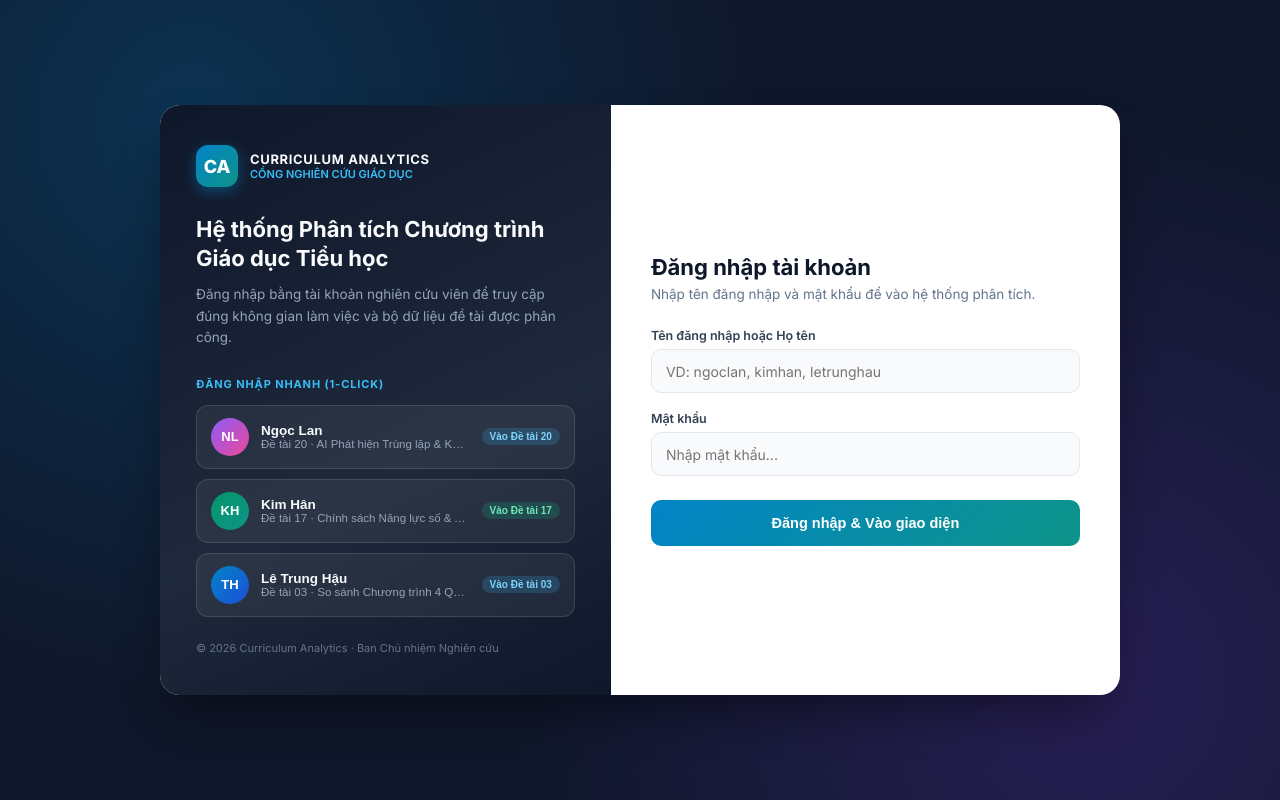
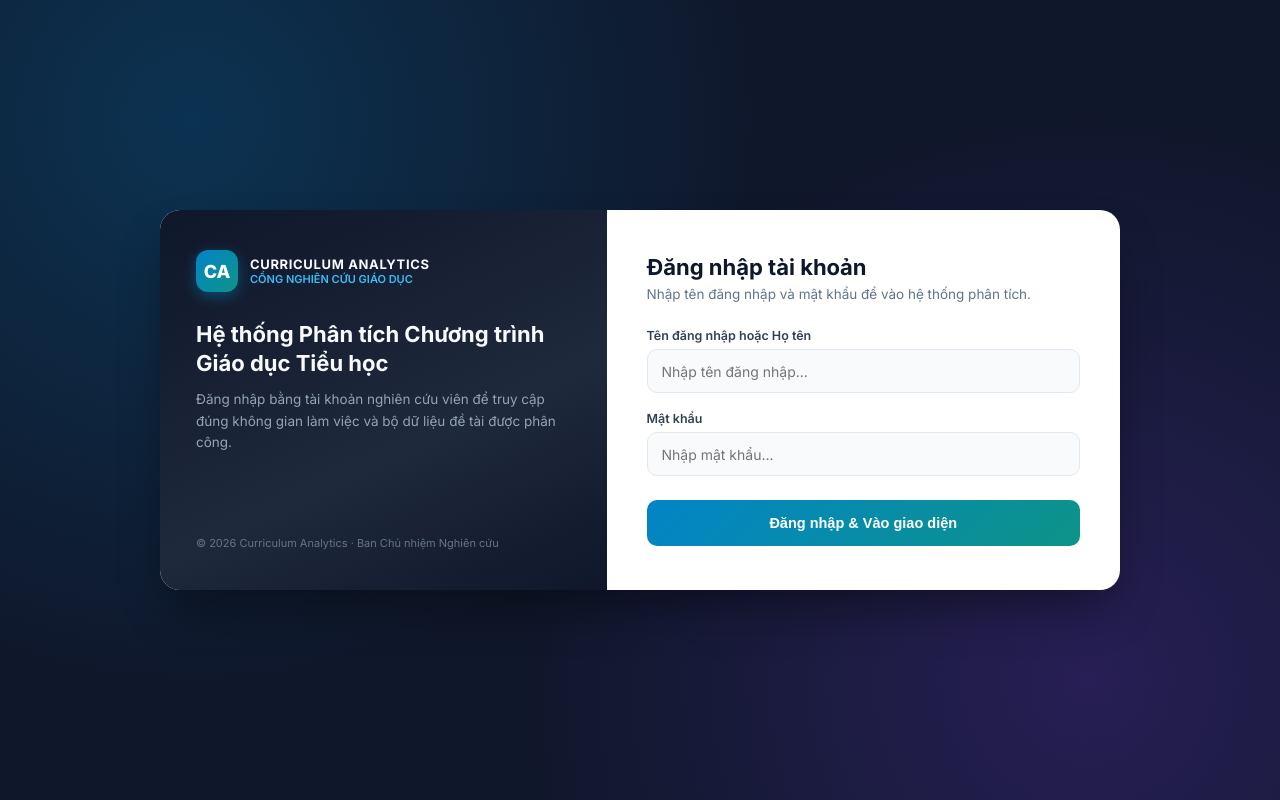
Before and after one commit to Lehau290/CURRICULUM-ANALYTICS, a plain HTML site: page login.html in a window 1280 px wide. Drawn offline with Linux system fonts and the light colour scheme.

Commit message:
chore: remove quick 1-click login cards from login page

```diff
--- a/login.html
+++ b/login.html
@@ -296,37 +296,6 @@
 
         <h1>Hệ thống Phân tích Chương trình Giáo dục Tiểu học</h1>
         <p>Đăng nhập bằng tài khoản nghiên cứu viên để truy cập đúng không gian làm việc và bộ dữ liệu đề tài được phân công.</p>
-
-        <div class="quick-accounts">
-          <div class="quick-title">Đăng nhập nhanh (1-Click)</div>
-
-          <button type="button" class="account-card-btn" onclick="loginAs('ngoclan')">
-            <div class="avatar" style="background: linear-gradient(135deg, #8b5cf6, #ec4899);">NL</div>
-            <div class="acc-info">
-              <span class="acc-name">Ngọc Lan</span>
-              <span class="acc-desc">Đề tài 20 · AI Phát hiện Trùng lặp &amp; Khoảng trống</span>
-            </div>
-            <span class="acc-tag">Vào Đề tài 20</span>
-          </button>
-
-          <button type="button" class="account-card-btn" onclick="loginAs('kimhan')">
-            <div class="avatar" style="background: linear-gradient(135deg, #059669, #0d9488);">KH</div>
-            <div class="acc-info">
-              <span class="acc-name">Kim Hân</span>
-              <span class="acc-desc">Đề tài 17 · Chính sách Năng lực số &amp; AI Tiểu học</span>
-            </div>
-            <span class="acc-tag" style="background: rgba(16, 185, 129, 0.2); color: #6ee7b7;">Vào Đề tài 17</span>
-          </button>
-
-          <button type="button" class="account-card-btn" onclick="loginAs('letrunghau')">
-            <div class="avatar" style="background: linear-gradient(135deg, #0284c7, #1d4ed8);">TH</div>
-            <div class="acc-info">
-              <span class="acc-name">Lê Trung Hậu</span>
-              <span class="acc-desc">Đề tài 03 · So sánh Chương trình 4 Quốc gia</span>
-            </div>
-            <span class="acc-tag">Vào Đề tài 03</span>
-          </button>
-        </div>
       </div>
 
       <div style="font-size: 11px; color: #64748b; margin-top: 24px;">
@@ -348,7 +317,7 @@
       <form id="login-form">
         <div class="form-group">
           <label for="username">Tên đăng nhập hoặc Họ tên</label>
-          <input type="text" id="username" class="form-control" placeholder="VD: ngoclan, kimhan, letrunghau" required autocomplete="username">
+          <input type="text" id="username" class="form-control" placeholder="Nhập tên đăng nhập..." required autocomplete="username">
         </div>
 
         <div class="form-group">
```
